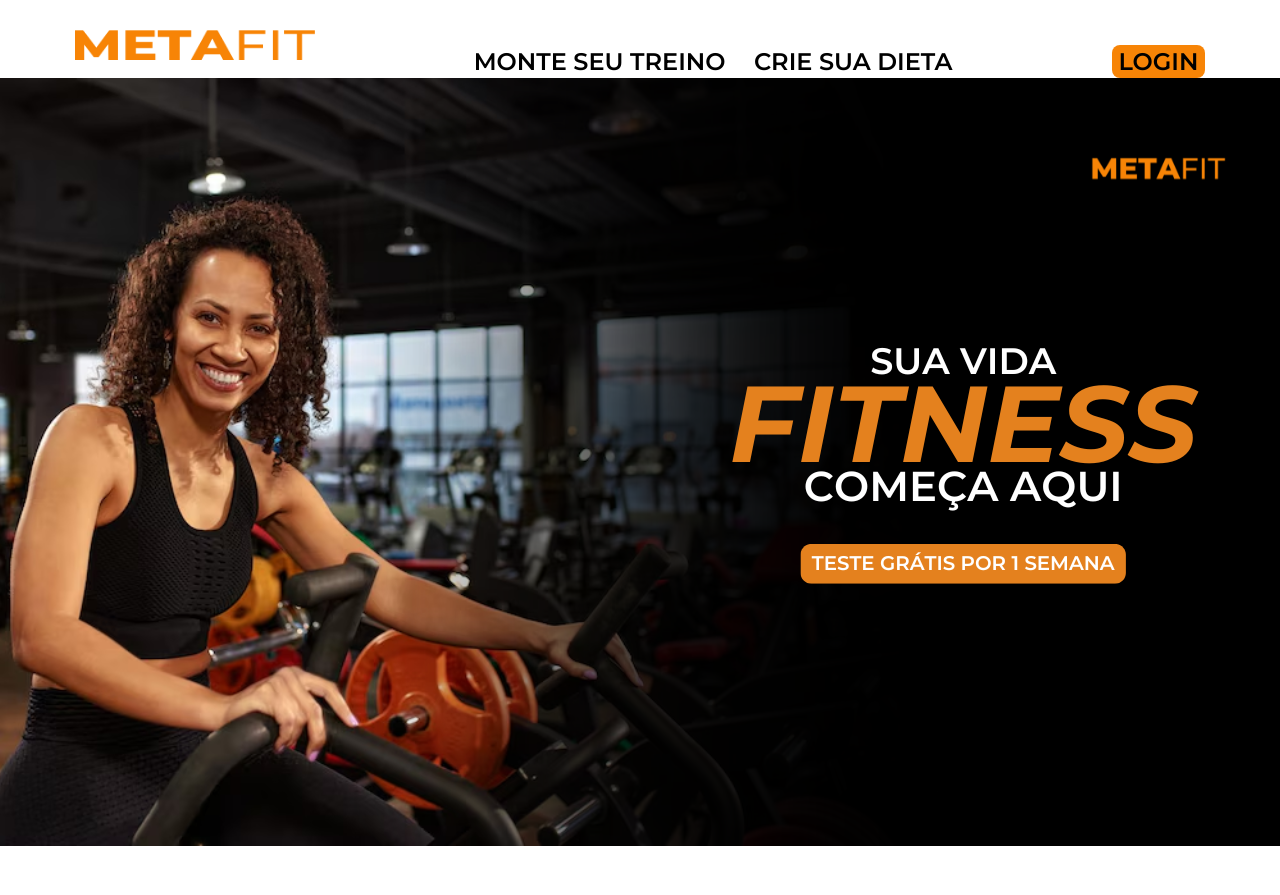
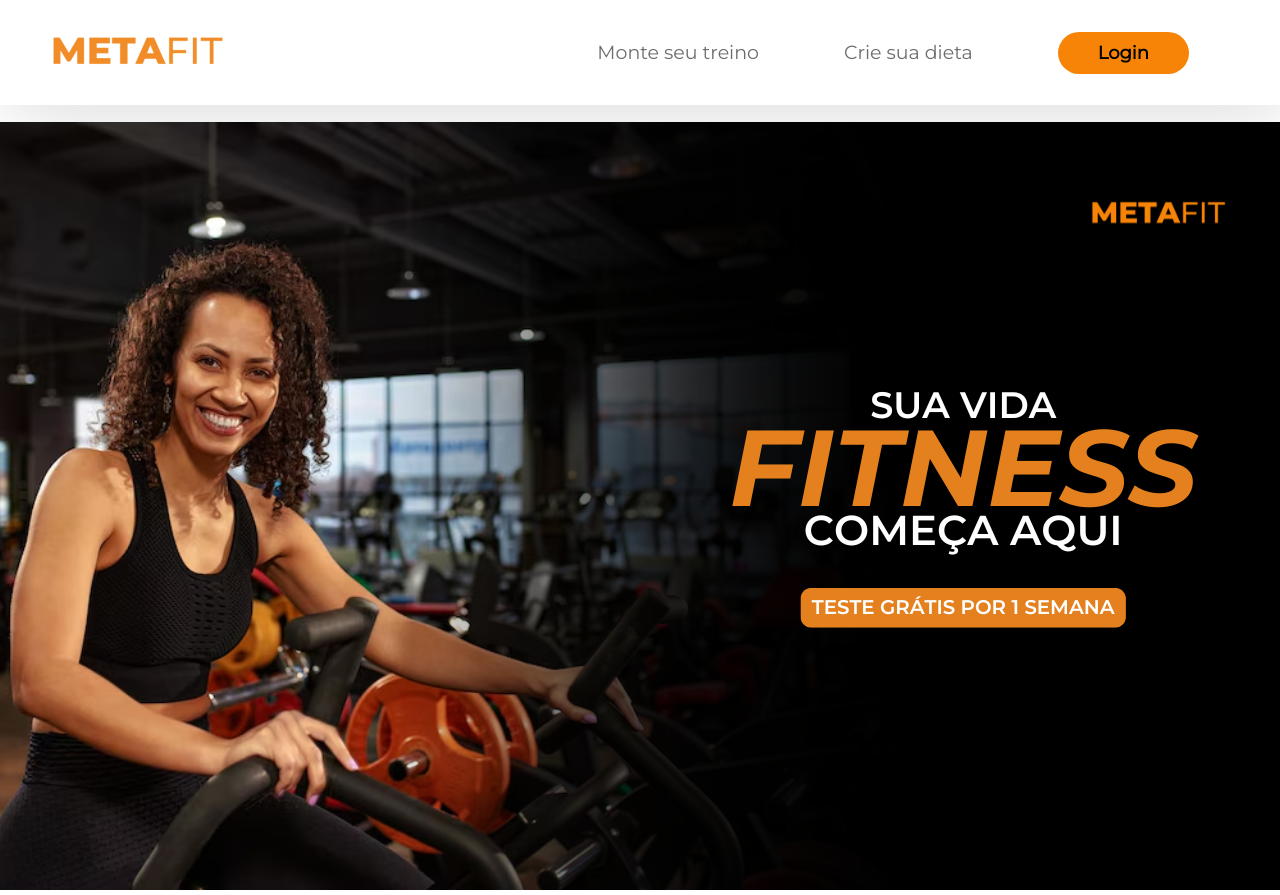
Before and after one commit to G-araujo027/Projetos, a plain HTML site: page Academia/index.html in a window 1280 px wide. Shown: the top 895 px of the page. Before the commit the page ends 860 px from the top, so only its background shows below. Drawn offline with Linux system fonts and the light colour scheme.

Commit message:
att principal

```diff
--- a/Academia/css/style.css
+++ b/Academia/css/style.css
@@ -1,84 +1,82 @@
-@charset "UTF8";
-@import url('https://fonts.googleapis.com/css2?family=Montserrat:ital,wght@0,100..900;1,100..900&display=swap');
+@import url('https://fonts.googleapis.com/css2?family=Montserrat:ital@0;1&display=swap');
 
+
+/* Estilo geral */
 * {
-    padding: 0;
-    margin: 0;
+    padding: 0px;
+    margin: 0px;
     box-sizing: border-box;
+    font-family: 'Montserrat', sans-serif;
+    font-size: 19px;
 }
 
-header {
-    width: 100%;
-    display: flex;
-    flex-direction: row;
-    align-items: end;
-    justify-content: space-around;
-    box-shadow: 6px 6px 76px rgba(0, 0, 0, 0.151);
-    font-size: 1.9rem;
-    font-family: "Montserrat", sans-serif;
-    font-weight: 600;
-    padding-bottom: 20px;
+body {
+    color: #fff;
+    height: 100vh;
 }
 
-div > img {
-    margin-top: 30px;
-    width: 240px;
-    height: 40px;
-    padding-bottom: 10px;
+.interface {
+    max-width: 1280px;
+    margin: 0 auto;
 }
 
-.monte-seu-treino {
-    margin-left: 10px;
+/* Estilo do cabeçalho */
+
+header {
+    padding: 10px 4%;
+    box-shadow: 6px 6px 76px rgba(0, 0, 0, 0.151);
 }
 
-.menu  li{
-    display: inline-block;
-    margin: 0 10px;
+header > .interface {
+    display: flex;
+    align-items: center;
+    justify-content: space-between;
 }
 
-.menu  li  a {
-    font-size: 24px;
+header a{
+    color: rgba(0, 0, 0, 0.575);
     text-decoration: none;
-    color: black;
-    text-transform: uppercase;
+    display: inline-block;
+    transition: .2s;
 }
 
-.login button{
-    background-color: #f78406;
-    border-radius: 8px;
-    padding: 1px 6px 1px 6px;
-    align-items: center;
-    border:1px solid rgba(0, 0, 0, 0)
+header a:hover{
+    color: black;
+    transform: scale(1.05);
 }
 
-.login button a {
-    text-decoration: none;
-    color: black;
-    font-size: 1.5rem;
-    font-weight: 600;
-    font-family: "Montserrat", sans-serif;
+header nav ul{
+    list-style-type: none;
 }
 
-.icone {
-    width: 100px;
-    height: 100px;
+header nav li{
+    display: inline-block;
+    padding: 0 40px;
+}
+
+header .btn-login button{
+    padding: 10px 40px;
+    font-size: 18px;
+    font-weight: 600;
+    background-color: #f78406;
+    border: 0;
+    border-radius: 30px;
+    cursor: pointer;
+}
+
+header .btn-login button:hover{
+    box-shadow: 0px 0px 8px #f7830696;
+}
+
+/* Topo do site*/
+
+section .site{
+    padding: 40px 4%;
 }
 
 main {
-    height: 89vh;
     display: flex;
     align-items: center;
     justify-content: center;
-
+    padding-top: 1.3%;
 }
-
-.imagem-central img {
-    height: auto;
-    width: auto;
-    /*position: absolute;
-    top: 10%;
-    bottom: 10%;
-    right: 15%;*/
-    /*display: block;
-    margin: auto;*/
-}
--- a/Academia/index.html
+++ b/Academia/index.html
@@ -9,31 +9,26 @@
 </head>
 <body>
     <header>
-       <div class="logo">
-        <div class="logo-imagem"><img src="midia/LOGO METAFIT-FUNDO-TRANSP-1.png" alt=""></div>
-       </div>
-       <div class="menu">
-            <ul>
-                <li class="monte-seu-treino">
-                    <a href="#">Monte seu treino</a>
-                </li>
-                <li class="crie-sua-dieta">
-                    <a href="#">Crie sua dieta</a>
-                </li>
-            </ul>
-        </div>
-        <div class="login">
-            <button>
-                <a href="#">LOGIN</a>
-            </button>
-        </div>
+       <div class="interface">
+            <div class="logo-imagem">
+                <a href="#">
+                    <img src="midia/log-174px.png" alt="">
+                </a>
+            </div><!--LOGO-->
+                <nav class="menu">
+                    <ul>
+                        <li><a href="#">Monte seu treino</a></li>
+                        <li><a href="#">Crie sua dieta</a></li>
+                        <li class="btn-login"><!--BUTTON--><a href="#"><button>Login</button></a></li>
+                    </ul>
+                </nav>
+            </div>
     </header>
 
     <main>
-            <div class="imagem-central">
-                <img src="midia/SITE METAFIT-IMAGEM-PRINC.png" alt="imagem principal">
-            </div>
+        <section class="site">
+            <img src="midia/SITE METAFIT-IMAGEM-PRINC.png" alt="">
+        </section>
     </main>
-
-
+</body>
 </html>
```
Also changed, not shown: Academia/midia/log-174px.png (added).
